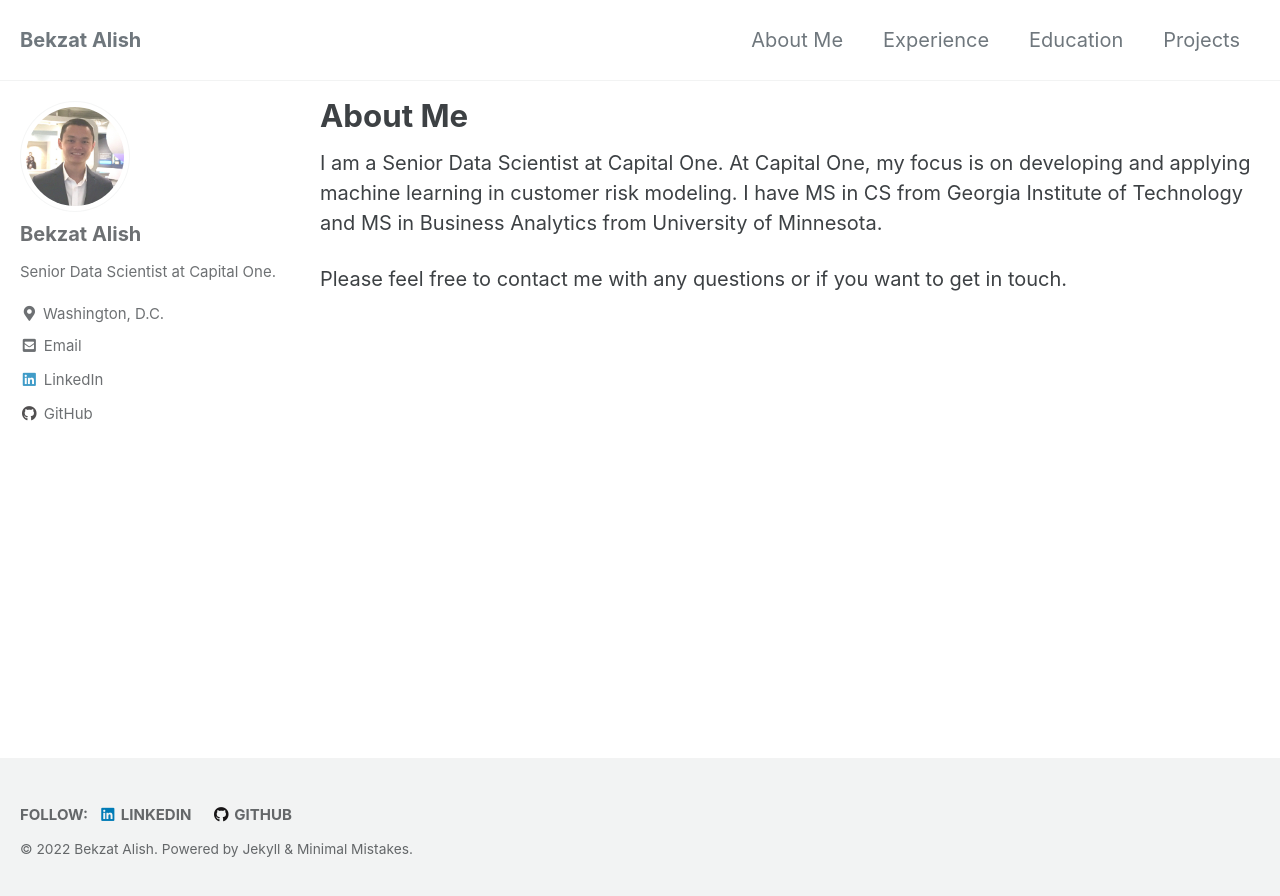
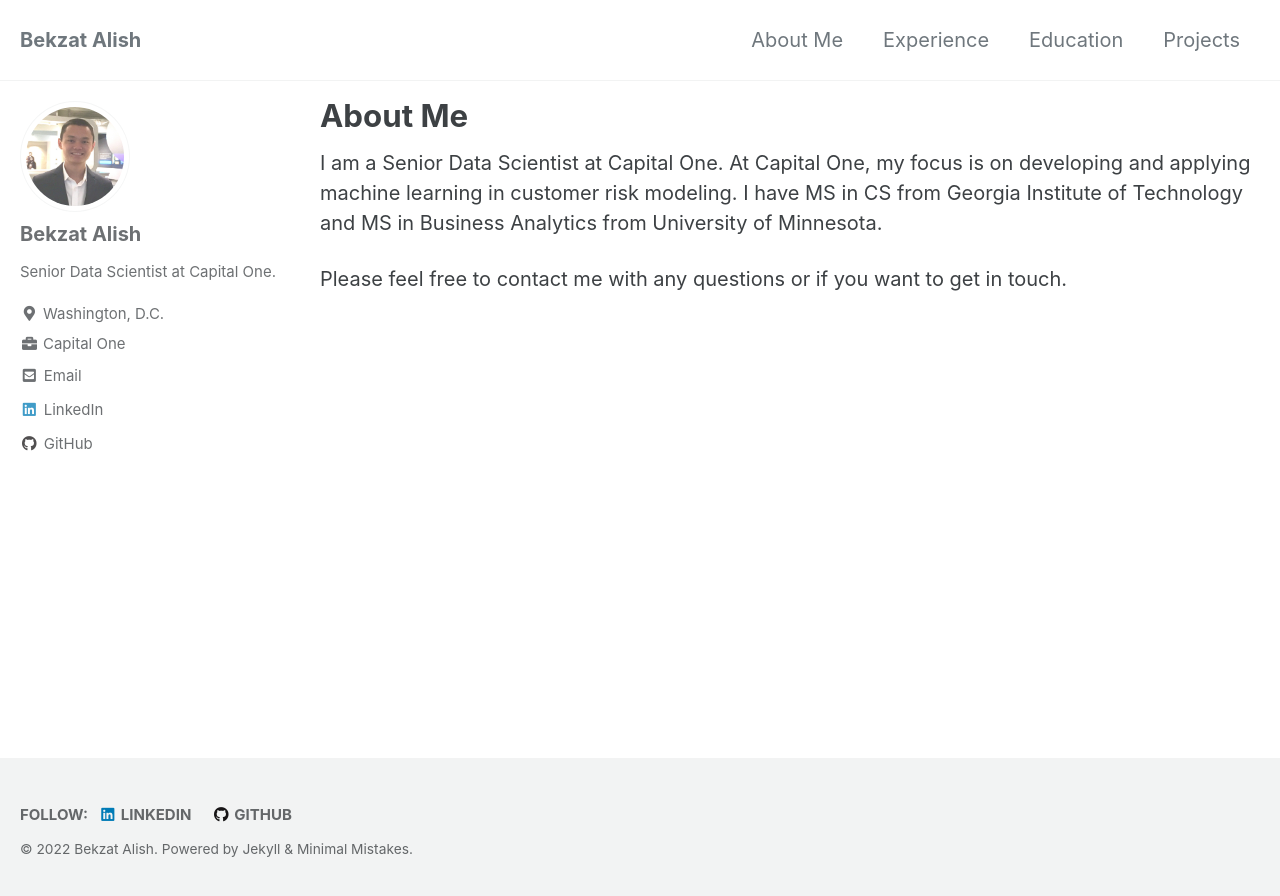
Before and after one commit to bekzatalish/bekzatalish.github.io, a Jekyll site: the page built from _pages/about.md, in a window 1280 px wide. Shown: the top 896 px of the page. Built offline with Jekyll 4.4.1, drawn with Linux system fonts in a browser that asks for light colours; cached includes are drawn as plain includes.

Commit message:
Added employer

```diff
--- a/_config.yml
+++ b/_config.yml
@@ -108,6 +108,7 @@ author:
   avatar           : "/assets/images/bio-photo.jpg"
   bio              : "Senior Data Scientist at Capital One."
   location         : "Washington, D.C."
+  employer         : "Capital One"
   email            :
   links:
     - label: "Email"
--- a/_includes/author-profile.html
+++ b/_includes/author-profile.html
@@ -29,6 +29,10 @@
         <li itemprop="homeLocation" itemscope itemtype="https://schema.org/Place">
           <i class="fas fa-fw fa-map-marker-alt" aria-hidden="true"></i> <span itemprop="name" class="p-locality">{{ author.location }}</span>
         </li>
+      {% endif %}
+
+      {% if author.employer %}
+        <li><i class="fa fa-fw fa-briefcase " aria-hidden="true"></i> {{ author.employer }}</li>
       {% endif %}
 
       {% if author.links %}
```
